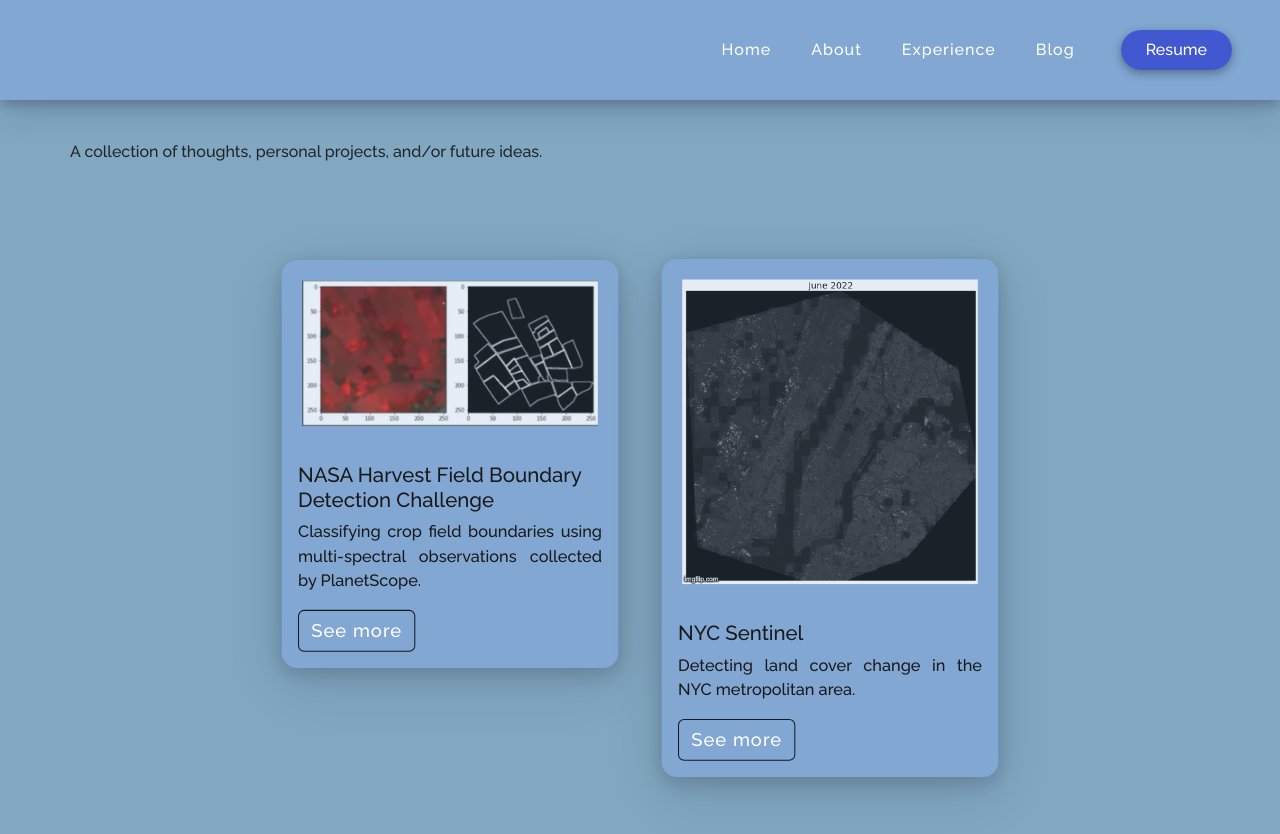
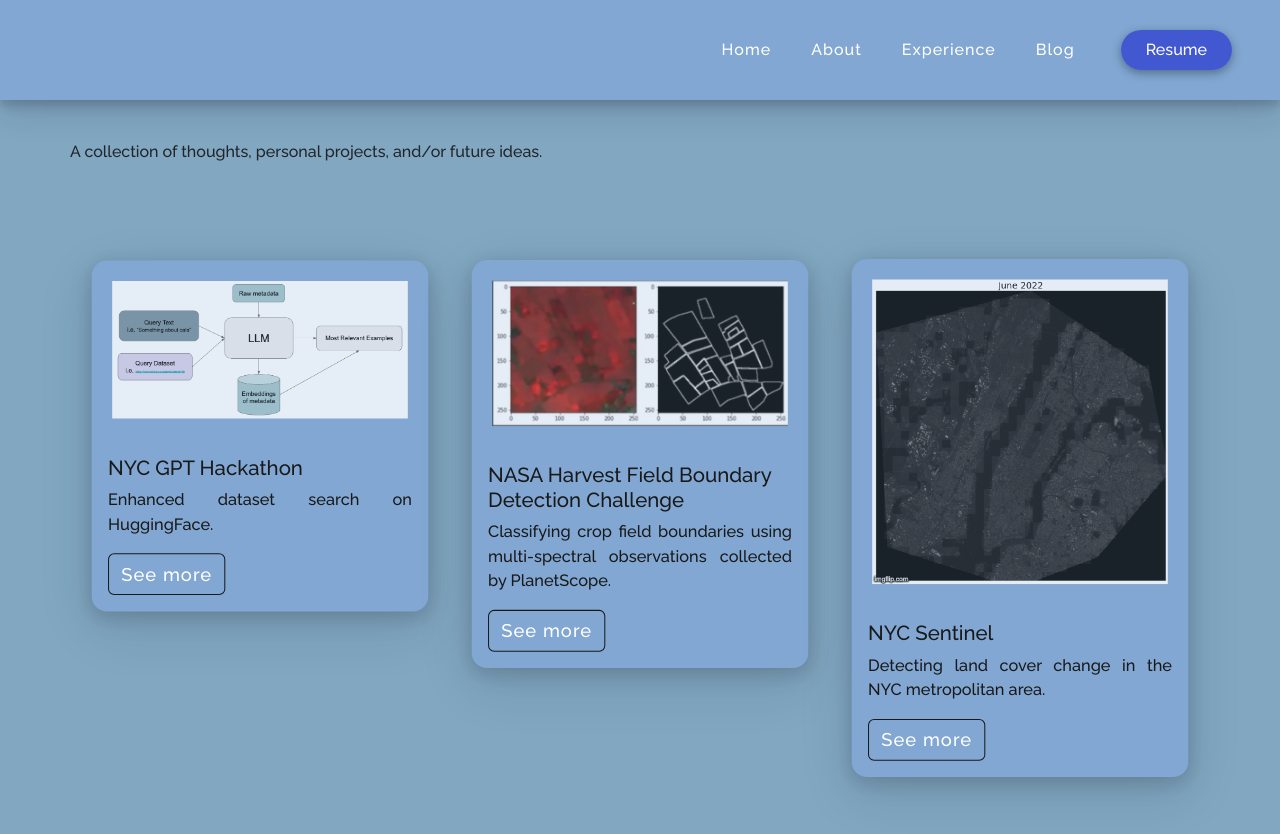
Before and after one commit to nkasmanoff/nkasmanoff.github.io, a React (Create React App) app: page /blog in a window 1280 px wide. Shown: the top 834 px of the page. Built offline with nearby package versions, Linux system fonts and the light colour scheme; a web font is replaced by a local one.

Commit message:
add: hf demo

```diff
--- a/src/components/Blogposts/Blogposts.js
+++ b/src/components/Blogposts/Blogposts.js
@@ -7,14 +7,38 @@ import landCover from "../../Assets/landCover.png";
 import waterLevels from "../../Assets/waterLevels.gif";
 import landCoverTrends from "../../Assets/landCoverTrends.png";
 import humanActivity from "../../Assets/humanActivity.gif";
-import zindiChallenge from "../../Assets/zindiChallenge.png"
+import zindiChallenge from "../../Assets/zindiChallenge.png";
+import searchingFace from "../../Assets/searchingFace.png";
+
 function Blogposts() {
   return (
     <div className="projectbackground">
       <Container fluid className="project-section">
         <Container>
-          <Row>A collection of thoughts, personal projects, and/or future ideas.</Row>
+          <Row>
+            A collection of thoughts, personal projects, and/or future ideas.
+          </Row>
           <Row style={{ justifyContent: "center", paddingBottom: "10px" }}>
+            <Col md={4} className="project-card">
+              <ProjectCard
+                isBlog={false}
+                imgPath={searchingFace}
+                title="NYC GPT Hackathon"
+                description="Enhanced dataset search on HuggingFace."
+                descriptionFull={
+                  <>
+                  <center>
+                    <iframe
+                      src="https://nkasmanoff-searchingface.hf.space"
+                      frameborder="0"
+                      width="500"
+                      height="600"
+                    ></iframe>
+                    </center>
+                  </>
+                }
+              />
+            </Col>
             <Col md={4} className="project-card">
               <ProjectCard
                 imgPath={zindiChallenge}
@@ -49,8 +73,7 @@ function Blogposts() {
                       .
                     </p>
                     <p>
-                      Code for model ensembling, inference, and result
-                      submission{" "}
+                      Code for model ensemble, inference, and result submission{" "}
                       <a href="https://github.com/nkasmanoff/nasa_harvest_challenge/blob/main/Ensemble_Inference.ipynb">
                         here
                       </a>{" "}
```
Also changed, not shown: src/Assets/searchingFace.png (added).
